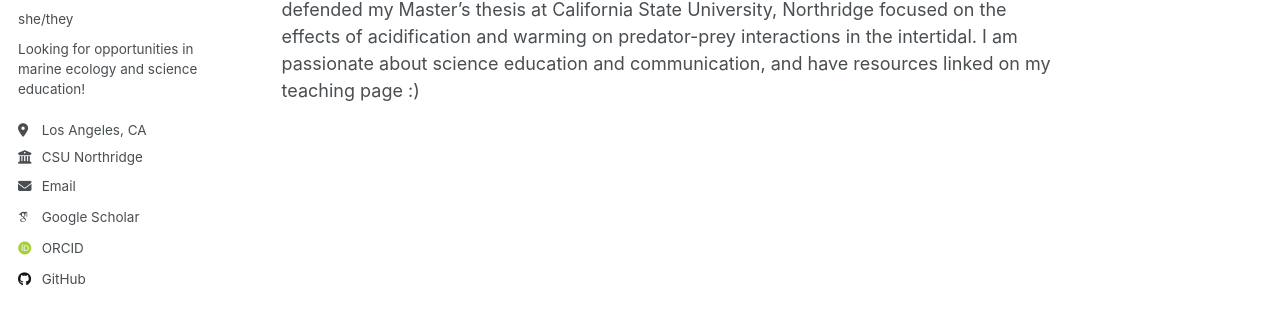
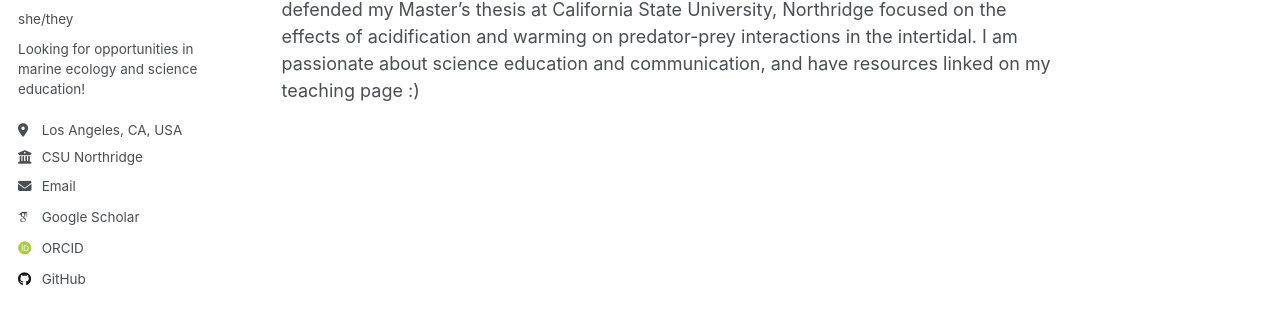
Before and after one commit to tenadhayalan/tenadhayalan.github.io, a Jekyll site: the page built from _pages/about.md, in a window 1280 px wide. Shown: the part 307-622 px from the top of the page. Built offline with Jekyll 4.4.1, drawn with Linux system fonts in a browser that asks for light colours; some web fonts are replaced; a script that is not in the unit is left out.

Commit message:
updated bio

```diff
--- a/_config.yml
+++ b/_config.yml
@@ -27,7 +27,7 @@ author:
   name             : "Tena Dhayalan"
   pronouns         : "she/they"
   bio              : "Looking for opportunities in marine ecology and science education!"
-  location         : "Los Angeles, CA"
+  location         : "Los Angeles, CA, USA"
   employer         : "CSU Northridge"
   uri              : # URL
   email            : "tenadhayalan@gmail.com"
```
